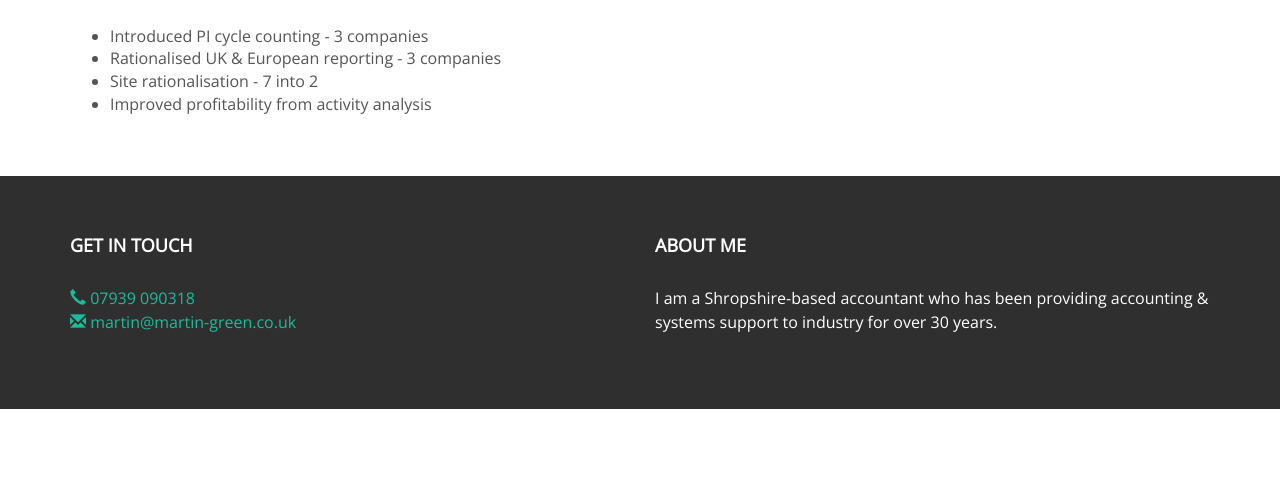
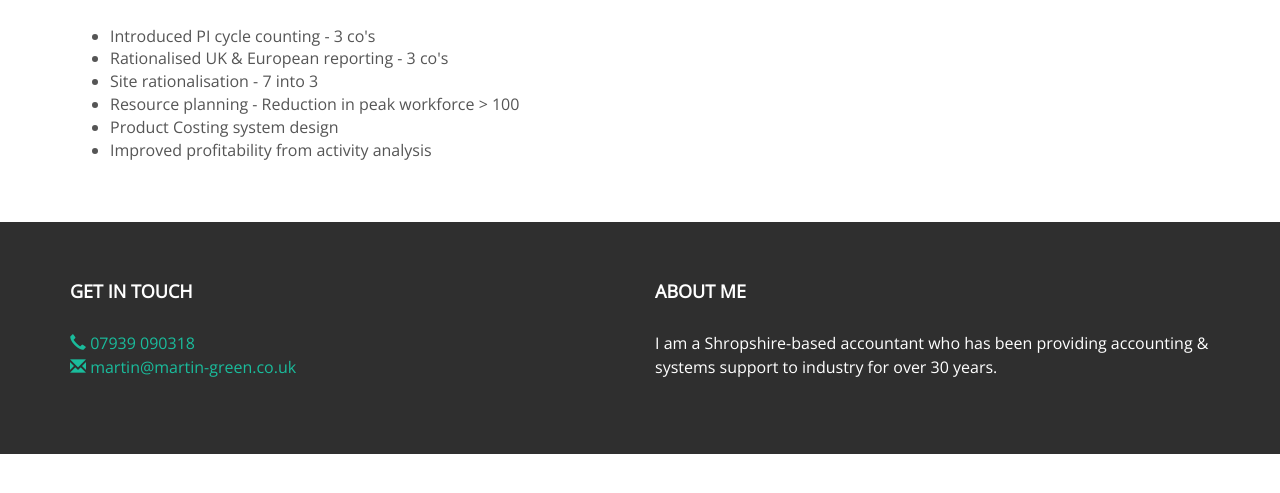
Before and after one commit to greenmartin/greenmartin.github.io, a plain HTML site: page successes/index.html in a window 1280 px wide. Shown: the part 165-658 px from the top of the page. Drawn offline with nearby package versions, Linux system fonts and the light colour scheme.

Commit message:
Updated expertise and successes content

```diff
--- a/successes/index.html
+++ b/successes/index.html
@@ -50,9 +50,11 @@
 			<div class="col-sm-12">
         <h1>Successes</h1>
         <ul>
-          <li>Introduced PI cycle counting - 3 companies</li>
-          <li>Rationalised UK &amp; European reporting - 3 companies</li>
-          <li>Site rationalisation - 7 into 2</li>
+          <li>Introduced PI cycle counting - 3 co's</li>
+          <li>Rationalised UK &amp; European reporting - 3 co's</li>
+          <li>Site rationalisation - 7 into 3</li>
+          <li>Resource planning - Reduction in peak workforce &gt; 100</li>
+          <li>Product Costing system design</li>
           <li>Improved profitability from activity analysis</li>
         </ul>
 			</div>
```
Also changed, not shown: expertise/index.html (+2 -1 lines).
